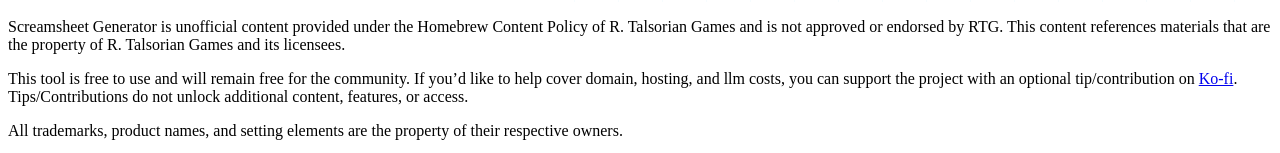
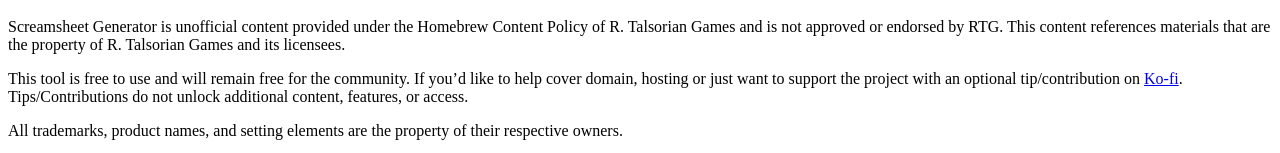
Before and after one commit to Ber-Vazq/screamsheet-builder, a React (Vite) app in the folder client/: page /#/build in a window 1280 px wide. Shown: the part 2824-2977 px from the top of the page. Built offline with nearby package versions, Linux system fonts and the light colour scheme.

Commit message:
MOD
adding ko-fi button to the footer

```diff
--- a/client/src/components/AppShell.tsx
+++ b/client/src/components/AppShell.tsx
@@ -112,7 +112,7 @@
         </p>
         <p>
           This tool is free to use and will remain free for the community. If
-          you&rsquo;d like to help cover domain, hosting, and llm costs, you can
+          you&rsquo;d like to help cover domain, hosting or just want to
           support the project with an optional tip/contribution on{" "}
           <a
             href="https://ko-fi.com/stb3rn4rd"
@@ -130,6 +130,7 @@
           All trademarks, product names, and setting elements are the property
           of their respective owners.
         </p>
+        <script type='text/javascript' src='https://storage.ko-fi.com/cdn/widget/Widget_2.js'></script><script type='text/javascript'>kofiwidget2.init('Support me on Ko-fi', '#72a4f2', 'E7S322AW4K');kofiwidget2.draw();</script>
       </div>
     </footer>
   );
```
